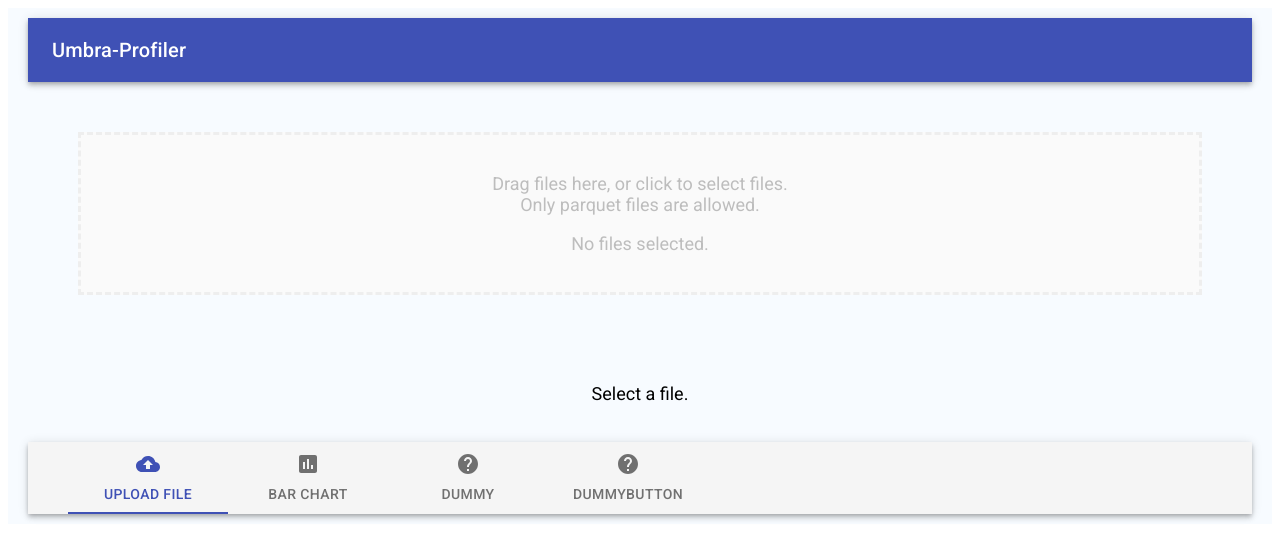
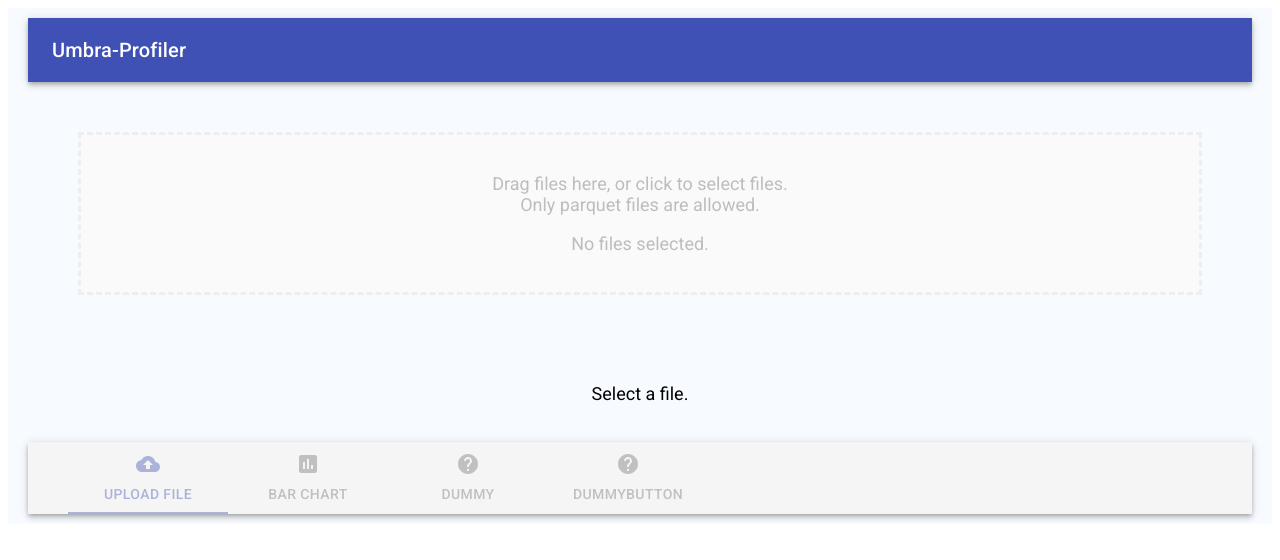
Before and after one commit to umbraperf/umbraperf, a React app: page /upload in a window 1280 px wide. Shown: the top 560 px of the page. Built offline with nearby package versions, Linux system fonts and the light colour scheme; the HTML template or start-up script is replaced by a standard one.

Commit message:
access app state from navigation to determine loading state, disable tabs when no file selected or loading

```diff
--- a/package.json
+++ b/package.json
@@ -23,7 +23,6 @@
         "@types/d3": "^7.0.0",
         "apache-arrow": "5.0.0",
         "bootstrap": "^5.0.1",
-        "classnames": "^2.3.1",
         "d3": "^7.0.0",
         "framer-motion": "^4.1.17",
         "immutable": "^4.0.0-rc.12",
@@ -39,7 +38,6 @@
         "wasm-pack": "^0.9.1"
     },
     "devDependencies": {
-        "@types/classnames": "^2.3.1",
         "@types/node": "^15.12.5",
         "@types/react-dom": "^17.0.7",
         "@types/react-redux": "^7.1.16",
--- a/src/components/charts/bar_chart.tsx
+++ b/src/components/charts/bar_chart.tsx
@@ -30,12 +30,6 @@ class BarChart extends React.Component<Props> {
 
     createVisualization() {
 
-        const data = [{ id: "test1", value: 1 },
-        { id: "test2", value: 2 },
-        { id: "test3", value: 3 },
-        { id: "test4", value: 4 },
-        { id: "test5", value: 5 }];
-
         const test: Result = {
             request: 100,
             x: ["test3", "test4", "test5"],
@@ -43,8 +37,6 @@ class BarChart extends React.Component<Props> {
             test: 1,
         };
 
-        const testFromRust: Result = this.props.result!;
-        console.log(testFromRust);
 
         // set the dimensions and margins of the graph
         const margin = { top: 30, right: 30, bottom: 70, left: 60 },
@@ -74,7 +66,7 @@ class BarChart extends React.Component<Props> {
 
         // Add Y axis
         const y = d3.scaleLinear()
-            .domain([0, d3.max(testFromRust.x!) as number]).nice()
+            .domain([0, d3.max(test.x!) as number]).nice()
             .range([height, 0]);
         svg.append("g")
             .call(d3.axisLeft(y));
@@ -87,17 +79,21 @@ class BarChart extends React.Component<Props> {
             //.attr("x", (d) => x(d.id) || 0)
             .attr("x", (d) => x(d) || 0)
             //.attr("y", (d) => y(d.value))
-            .attr("y", (d, i) => y(testFromRust.x![i]))
+            .attr("y", (d, i) => y(test.x![i]))
             .attr("width", x.bandwidth())
-            .attr("height", function (d, i) { return y(0) - y(testFromRust.x![i]); })
+            .attr("height", function (d, i) { return y(0) - y(test.y![i]); })
             .attr("fill", "#69b3a2")
 
     }
 
     componentDidUpdate(prevProps: Props): void {
         if (prevProps.result != this.props.result && undefined != this.props.result && !this.props.resultLoading) {
-            this.createVisualization();
+            //TODO
         }
+    }
+
+    componentDidMount(): void {
+        this.createVisualization();
     }
 
     public render() {
--- a/src/components/tab_panel.tsx
+++ b/src/components/tab_panel.tsx
@@ -3,18 +3,15 @@ import { makeStyles, Theme } from '@material-ui/core/styles';
 import AppBar from '@material-ui/core/AppBar';
 import Tabs from '@material-ui/core/Tabs';
 import Tab from '@material-ui/core/Tab';
-import PhoneIcon from '@material-ui/icons/Phone';
-import FavoriteIcon from '@material-ui/icons/Favorite';
-import PersonPinIcon from '@material-ui/icons/PersonPin';
 import HelpIcon from '@material-ui/icons/Help';
-import ShoppingBasket from '@material-ui/icons/ShoppingBasket';
-import ThumbDown from '@material-ui/icons/ThumbDown';
-import ThumbUp from '@material-ui/icons/ThumbUp';
 import Typography from '@material-ui/core/Typography';
 import Box from '@material-ui/core/Box';
 
+import {AppState} from '../model/state';
+
 import { withRouter, Link } from 'react-router-dom';
 import { routes } from '../app';
+import { useSelector } from 'react-redux';
 
 
 interface TabPanelProps {
@@ -56,6 +53,12 @@ const useStyles = makeStyles((theme: Theme) => ({
         width: '100%',
         backgroundColor: theme.palette.background.paper,
     },
+    tabsDisabled: {
+        color: 'white',
+        pointerEvents: 'none',
+        opacity: '0.4',
+    }
+
 }));
 
 function ScrollableTabsButtonForce(props: any) {
@@ -65,6 +68,9 @@ function ScrollableTabsButtonForce(props: any) {
     const handleChange = (event: React.ChangeEvent<{}>, newValue: number) => {
         setValue(newValue);
     };
+
+    const resultLoading = useSelector((state: AppState) => state.resultLoading);
+    const result = useSelector((state: AppState) => state.result);
 
     return (
         <div className={classes.root}>
@@ -77,9 +83,10 @@ function ScrollableTabsButtonForce(props: any) {
                     indicatorColor="primary"
                     textColor="primary"
                     aria-label="scrollable force tabs example"
+                    className={(resultLoading || result === undefined) ? classes.tabsDisabled : ""}
                 >
                     {routes.map((prop, key) => {
-                        if(prop.path !== "/"){
+                        if (prop.path !== "/") {
                             return (
                                 <Tab label={prop.sidebarName} value={prop.path} to={prop.path} icon={prop.icon()} component={Link} key={key} />
                             );
```
Also changed, not shown: src/model/index.ts (line endings or trailing spaces).
